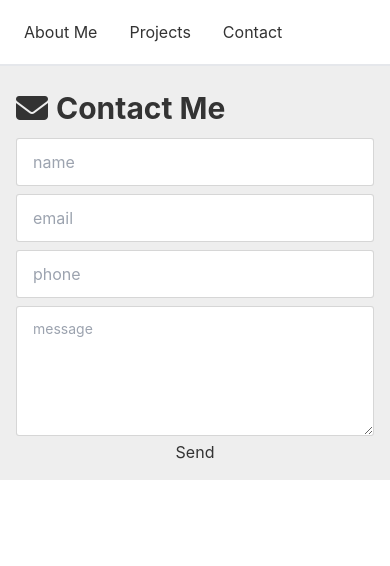
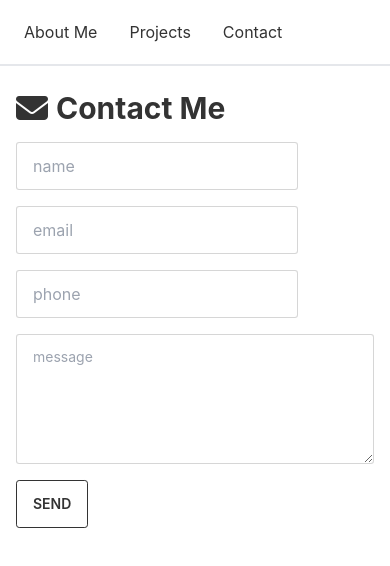
Before and after one commit to DonThePhan/portfolio, a React (Create React App) app: page /contact in a window 390 px wide. Shown: the top 566 px of the page. Built offline with nearby package versions, Linux system fonts and the light colour scheme.

Commit message:
responsiveness complete

```diff
--- a/src/components/nav/Nav.jsx
+++ b/src/components/nav/Nav.jsx
@@ -3,7 +3,7 @@ import { Link } from "react-router-dom";
 
 function Nav() {
   return (
-    <div className='navbar bg-base-100 top-0 z-40 border-b-2 flex flex-row justify-center'>
+    <div className='navbar bg-base-100 sticky top-0 z-40 border-b-2 flex flex-row justify-center'>
       <div className='navbar-center lg:flex justify-center'>
         <ul className='menu menu-horizontal p-0 lg:text-lg xl:text-xl'>
           <li>
--- a/src/components/pages/2. projects/Card.jsx
+++ b/src/components/pages/2. projects/Card.jsx
@@ -8,8 +8,8 @@ function Card(props) {
   };
 
   return (
-    <div className='flex flex-col justify-around md:rounded-xl w-full md:w-96 aspect-square shadow-lg'>
-      <div className='flex flex-row text-3xl md:text-4xl lg:text-5xl py-2 w-full pl-4'>
+    <div className='flex flex-col justify-around w-full aspect-square shadow-lg xs:aspect-auto xs:rounded-xl xs:border xs:my-6 xs:w-4/5 sm:w-2/5 2xl:my-8'>
+      <div className='flex flex-row text-3xl py-2 w-full pl-4'>
         <a href='' onClick={() => openInNewTab(gitHubLink)}>
           <i className='fa-brands fa-github pr-4'></i>
         </a>
--- a/src/components/pages/2. projects/Projects.jsx
+++ b/src/components/pages/2. projects/Projects.jsx
@@ -5,7 +5,7 @@ function Projects() {
   return (
     <div
       id='projects'
-      className='flex flex-col md:flex-row w-full'
+      className='flex flex-col w-full items-center sm:flex-row sm:flex-wrap sm:justify-around sm:py-6 2xl:py-8'
     >
       <Card
         imgURL='images/story.gif'
--- a/src/components/pages/3. contact/Contact.jsx
+++ b/src/components/pages/3. contact/Contact.jsx
@@ -8,7 +8,7 @@ function Contact() {
   const [message, setMessage] = useState("");
 
   return (
-    <div id='contact' className='w-full p-4 bg-base-200'>
+    <div id='contact' className='w-full p-4'>
       <div className='flex flex-row items-center'>
         <i className='fa-solid fa-envelope fa-2x'></i>
         <p className='p-2 text-3xl font-bold'>Contact Me</p>
@@ -17,13 +17,14 @@ function Contact() {
       <form
         action='https://formsubmit.co/59cfcbf847d570a190d0c9ae45903fb3'
         method='POST'
-        className='flex flex-col'
+        className='flex flex-col items-start'
       >
+        <div className='flex flex-col md:w-1/2'>
           <input
             name='name'
             type='text'
             placeholder='name'
-          className='input input-bordered my-1'
+            className='input input-bordered my-2'
             value={name}
             onChange={(e) => setName(e.target.value)}
             required
@@ -33,7 +34,7 @@ function Contact() {
             name='email'
             type='email'
             placeholder='email'
-          className='input input-bordered my-1'
+            className='input input-bordered my-2'
             value={email}
             onChange={(e) => setEmail(e.target.value)}
             required
@@ -43,20 +44,23 @@ function Contact() {
             name='phone'
             type='number'
             placeholder='phone'
-          className='input input-bordered my-1'
+            className='input input-bordered my-2'
             value={phone}
             onChange={(e) => setPhone(e.target.value)}
           />
+        </div>
         <textarea
           name='message'
-          className='textarea textarea-bordered my-1'
+          className='textarea textarea-bordered my-2 w-full'
           placeholder='message'
           rows='4'
           value={message}
           onChange={(e) => setMessage(e.target.value)}
           required
         />
-        <button type='submit'>Send</button>
+        <button className='btn btn-outline w-min my-2' type='submit'>
+          Send
+        </button>
       </form>
     </div>
   );
```
Lines whose indentation alone changed are shown as unchanged.
